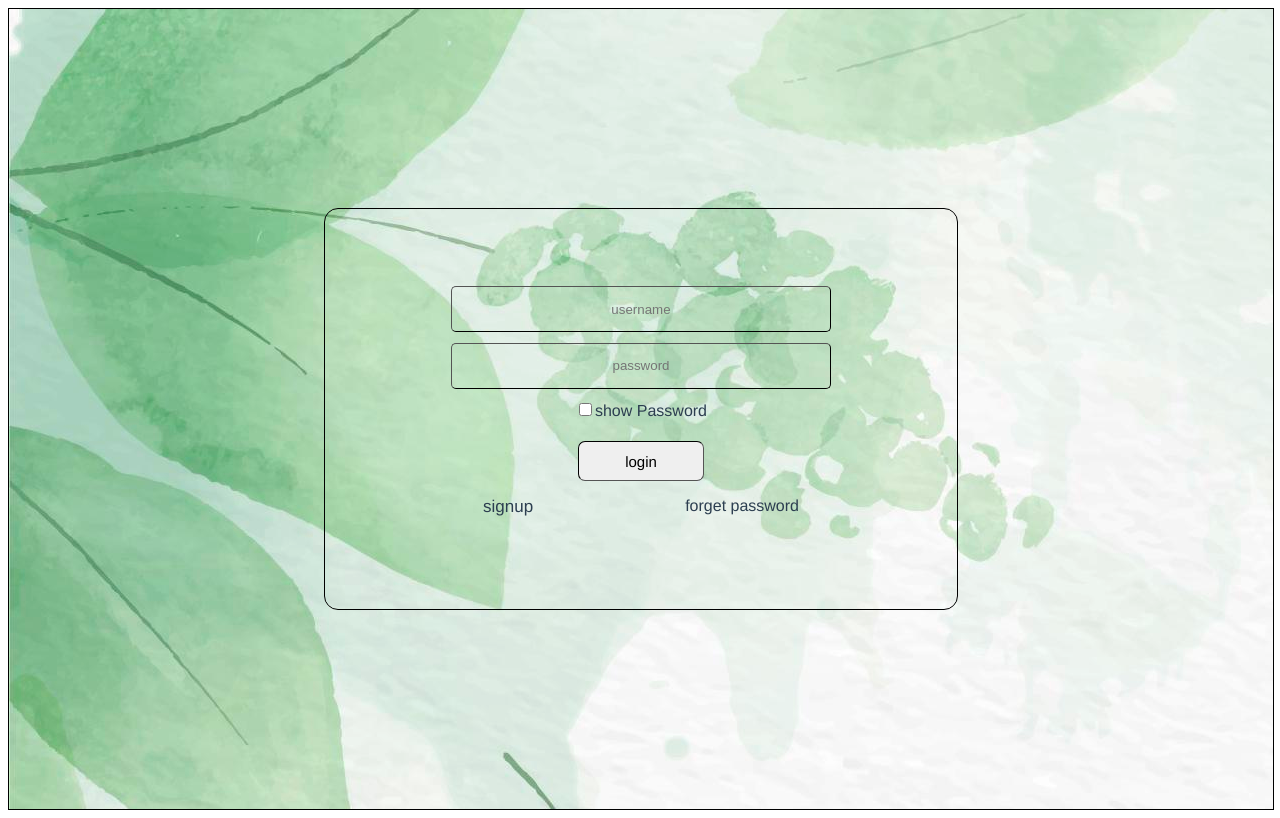
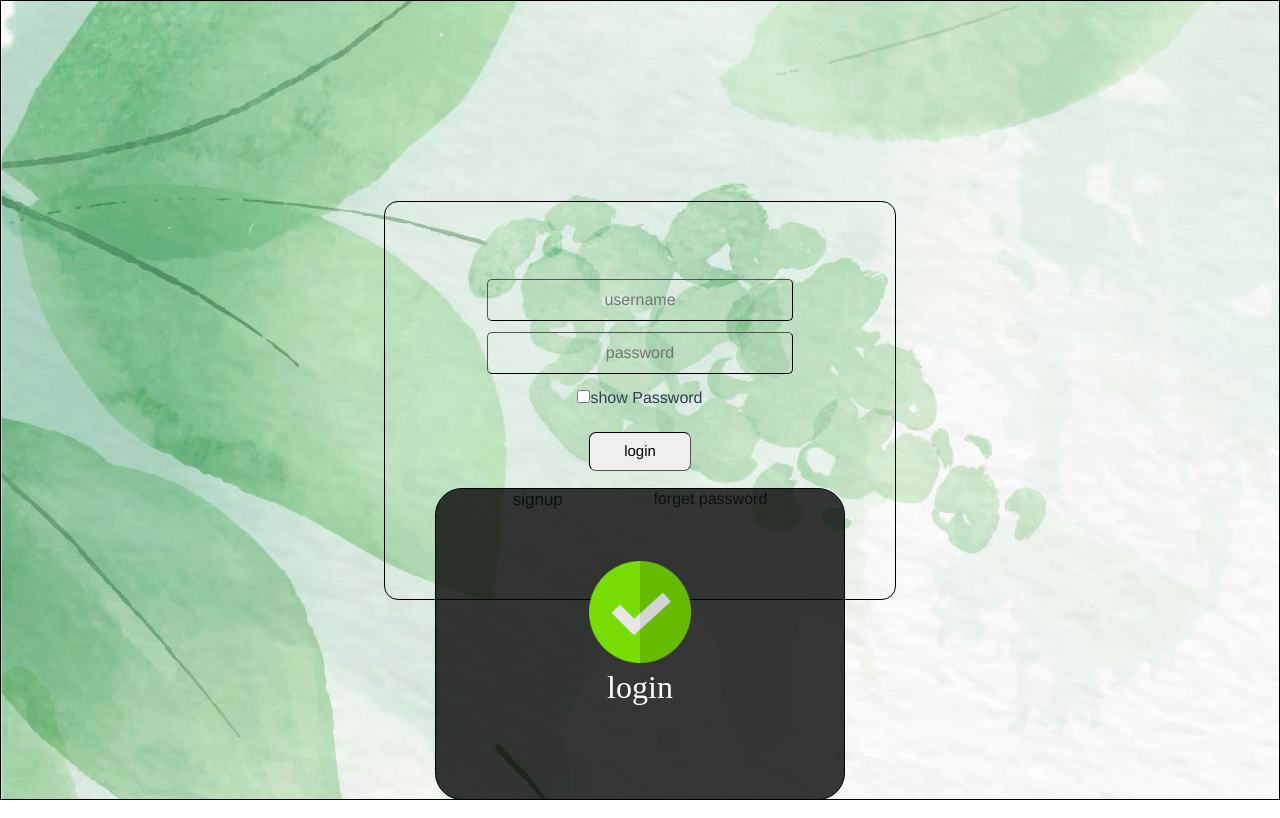
Before and after one commit to sadityaa73/UserLoginFrontEnd, a Vue app: page / in a window 1280 px wide. Both pictures are taken after a click on the button "login". Built offline with nearby package versions, Linux system fonts and the light colour scheme.

Commit message:
login ui completed

```diff
--- a/package.json
+++ b/package.json
@@ -8,9 +8,11 @@
     "lint": "vue-cli-service lint"
   },
   "dependencies": {
+    "bootstrap": "^5.2.3",
+    "bootstrap-vue": "^2.23.1",
     "core-js": "^3.8.3",
     "register-service-worker": "^1.7.2",
-    "vue": "^2.6.14",
+    "vue": "^2.7.14",
     "vue-router": "^3.5.1",
     "vuex": "^3.6.2"
   },
--- /dev/null
+++ b/src/components/loader/loading.vue
@@ -0,0 +1,85 @@
+<template>
+  <div>
+    <div class="loading">
+      <b-spinner variant="success"></b-spinner>
+    </div>
+    <div class="success">
+      <div class="successLogo">
+        <img src="../../assets/success.png" alt="success" class="logo" />
+        <p class="successText">login</p>
+      </div>
+    </div>
+  </div>
+</template>
+<script>
+export default {
+  name: "loading",
+  components: {},
+  data() {
+    return {};
+  },
+};
+</script>
+<style scoped>
+.spinner-border {
+  --bs-spinner-width: 4rem;
+  --bs-spinner-height: 4rem;
+  --bs-spinner-vertical-align: 39.875em;
+  --bs-spinner-border-width: 0.25em;
+  --bs-spinner-animation-speed: 0.75s;
+  --bs-spinner-animation-name: spinner-border;
+  border: var(--bs-spinner-border-width) solid currentcolor;
+  border-right-color: rebeccapurple;
+  border-left-color: red;
+  border-top-color: green;
+  border-bottom-color: yellow;
+}
+.success {
+  display: flex;
+  border: 1px solid black;
+  width: 32%;
+  height: 39%;
+  position: absolute;
+  border-radius: 27px;
+  z-index: 1;
+  background-color: #030303c9;
+  animation-name: successLogo;
+  animation-duration: 2s;
+}
+.successLogo {
+  display: flex;
+  flex-direction: column;
+  justify-content: center;
+  align-items: center;
+}
+.logo {
+  width: 25%;
+}
+.successText {
+  color: white;
+  font-size: 32px;
+  font-family: helevetica;
+}
+@keyframes successLogo {
+  0% {
+    left: 34%;
+    bottom: 0%;
+  }
+  50% {
+    left: 34%;
+    bottom: 29.2%;
+  }
+  55% {
+    left: 34%;
+    bottom: 29.2%;
+  }
+  60% {
+    left: 34%;
+    bottom: 29.2%;
+  }
+  100% {
+    left: 34%;
+    bottom: 0%;
+  }
+}
+</style>
--- a/src/components/login/login.vue
+++ b/src/components/login/login.vue
@@ -1,6 +1,15 @@
 <template>
   <div class="mainContainer">
     <div class="innerContainer">
+      <div class="loading" v-if="loading">
+        <b-spinner variant="success"></b-spinner>
+      </div>
+      <div class="success" v-if="yes">
+        <div class="successLogo">
+          <img src="../../assets/success.png" alt="success" class="logo" />
+          <p class="successText">login</p>
+        </div>
+      </div>
       <div class="inputContainer">
         <input type="text" placeholder="username" class="userInput" />
         <input
@@ -14,7 +23,7 @@
         >
       </div>
       <div class="buttonContainer">
-        <button class="login">login</button>
+        <button class="login" @click="login">login</button>
       </div>
       <div class="resetbuttonContainer">
         <span class="signup">signup</span
@@ -22,6 +31,15 @@
       </div>
     </div>
     <div class="MobileInnerContainer">
+      <div class="loading" v-if="loading">
+        <b-spinner variant="success"></b-spinner>
+      </div>
+      <div class="success" v-if="yes">
+        <div class="successLogo">
+          <img src="../../assets/success.png" alt="success" class="logo" />
+          <p class="successText">login</p>
+        </div>
+      </div>
       <div class="inputContainer">
         <input type="text" placeholder="username" class="userInput" />
         <input
@@ -35,7 +53,7 @@
         >
       </div>
       <div class="buttonContainer">
-        <button class="login">login</button>
+        <button class="login" @click="login">login</button>
       </div>
       <div class="resetbuttonContainer">
         <span class="signup">signup</span
@@ -49,7 +67,10 @@ export default {
   name: "login",
   components: {},
   data() {
-    return {};
+    return {
+      yes: false,
+      loading: false,
+    };
   },
   methods: {
     show() {
@@ -59,6 +80,16 @@ export default {
       } else {
         password.type = "password";
       }
+    },
+    login() {
+      this.loading = true;
+      setTimeout(() => {
+        this.loading = !true;
+        this.yes = true;
+        setTimeout(() => {
+          this.yes = !true;
+        }, 1500);
+      }, 2000);
     },
   },
 };
@@ -73,11 +104,83 @@ export default {
   height: 100vh;
   background-image: url("../../assets/backgroundImage.jpg");
 }
+.loading {
+  position: absolute;
+  background-color: #332f2fc4;
+  width: inherit;
+  height: inherit;
+  display: flex;
+  justify-content: center;
+  align-items: center;
+  border-radius: 16px;
+}
+
+.spinner-border {
+  --bs-spinner-width: 4rem;
+  --bs-spinner-height: 4rem;
+  --bs-spinner-vertical-align: 39.875em;
+  --bs-spinner-border-width: 0.25em;
+  --bs-spinner-animation-speed: 0.75s;
+  --bs-spinner-animation-name: spinner-border;
+  border: var(--bs-spinner-border-width) solid currentcolor;
+  border-right-color: rebeccapurple;
+  border-left-color: red;
+  border-top-color: green;
+  border-bottom-color: yellow;
+}
+.success {
+  display: flex;
+  border: 1px solid black;
+  width: 32%;
+  height: 39%;
+  position: absolute;
+  border-radius: 27px;
+  z-index: 1;
+  background-color: #030303c9;
+  animation-name: successLogo;
+  animation-duration: 2s;
+}
+.successLogo {
+  display: flex;
+  flex-direction: column;
+  justify-content: center;
+  align-items: center;
+}
+.logo {
+  width: 25%;
+}
+.successText {
+  color: white;
+  font-size: 32px;
+  font-family: helevetica;
+}
+@keyframes successLogo {
+  0% {
+    left: 34%;
+    bottom: 0%;
+  }
+  50% {
+    left: 34%;
+    bottom: 29.2%;
+  }
+  55% {
+    left: 34%;
+    bottom: 29.2%;
+  }
+  60% {
+    left: 34%;
+    bottom: 29.2%;
+  }
+  100% {
+    left: 34%;
+    bottom: 0%;
+  }
+}
 .innerContainer {
   display: flex;
   border: 1px solid black;
   border-radius: 14px;
-  width: 50%;
+  width: 40%;
   height: 50%;
   flex-direction: column;
   justify-content: center;
@@ -139,13 +242,13 @@ export default {
 }
 .login:hover {
   width: 45%;
-  transform: width 0.2s;
+  transition: width 0.4s;
   border: none;
   box-shadow: 0px 0px 64px 17px #418058;
 }
 .login:active {
-  width: 45%;
-  transform: width 0.2s;
+  width: 48%;
+  transition: width 0.2s;
   border: none;
   color: white;
   background-color: green;
```
Also changed, not shown: src/main.js (+8 -4 lines), src/assets/success.png (added), 1 other file (tests, documents, lock files or other folders).
